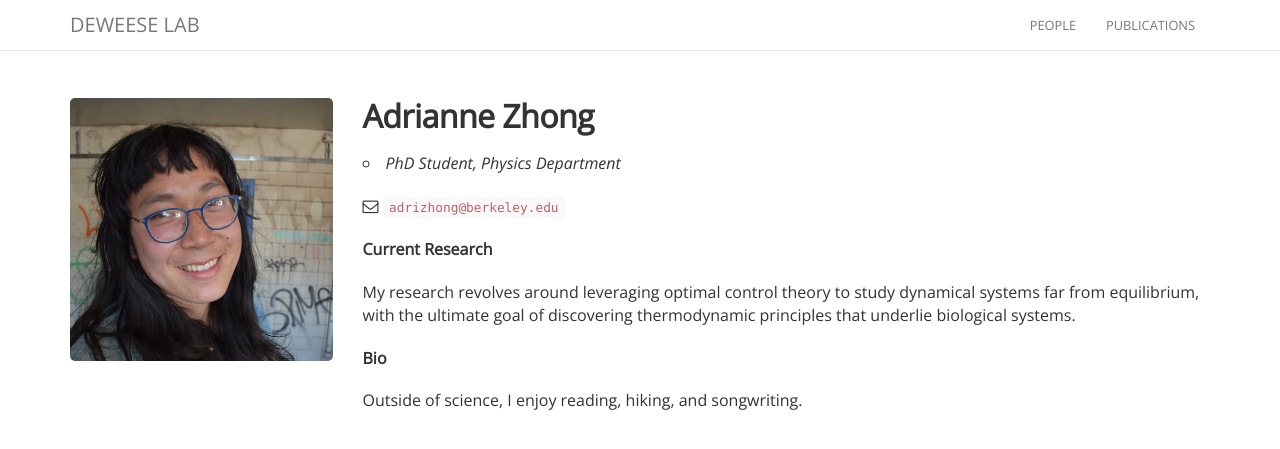
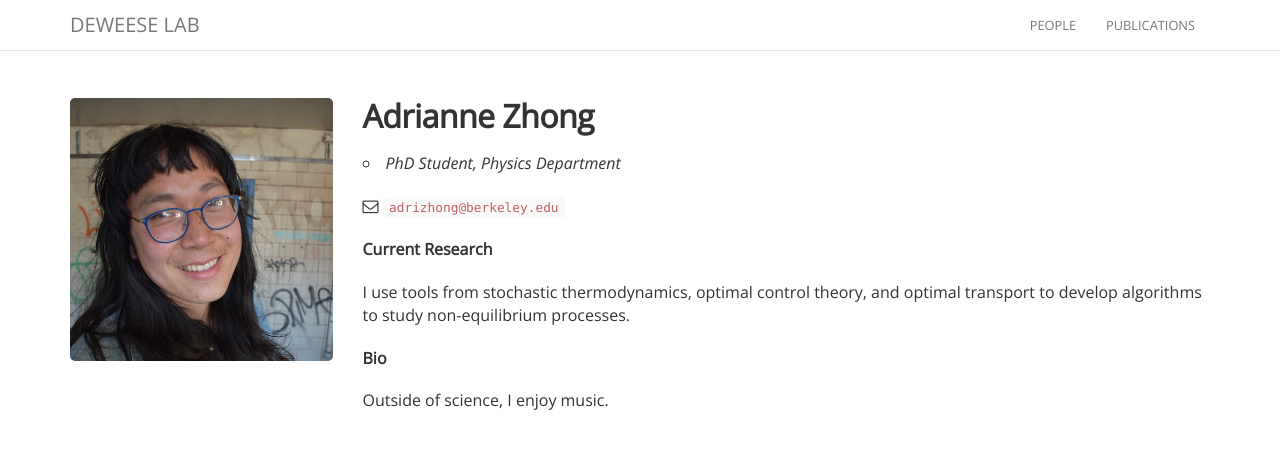
Before and after one commit to deweese-lab/deweese-lab.github.io, a Jekyll site: the page built from _people/adrianne_zhong.md, in a window 1280 px wide. Shown: the top 449 px of the page. Built offline with Jekyll 4.4.1, drawn with Linux system fonts in a browser that asks for light colours; nearby versions of some CDN libraries.

Commit message:
Update adrianne_zhong.md

```diff
--- a/_people/adrianne_zhong.md
+++ b/_people/adrianne_zhong.md
@@ -10,8 +10,8 @@ avatar: adrianne.jpg
 
 **Current Research**
 
-My research revolves around leveraging optimal control theory to study dynamical systems far from equilibrium, with the ultimate goal of discovering thermodynamic principles that underlie biological systems.
+I use tools from stochastic thermodynamics, optimal control theory, and optimal transport to develop algorithms to study non-equilibrium processes.
 
 **Bio**
 
-Outside of science, I enjoy reading, hiking, and songwriting.
+Outside of science, I enjoy music.
```
